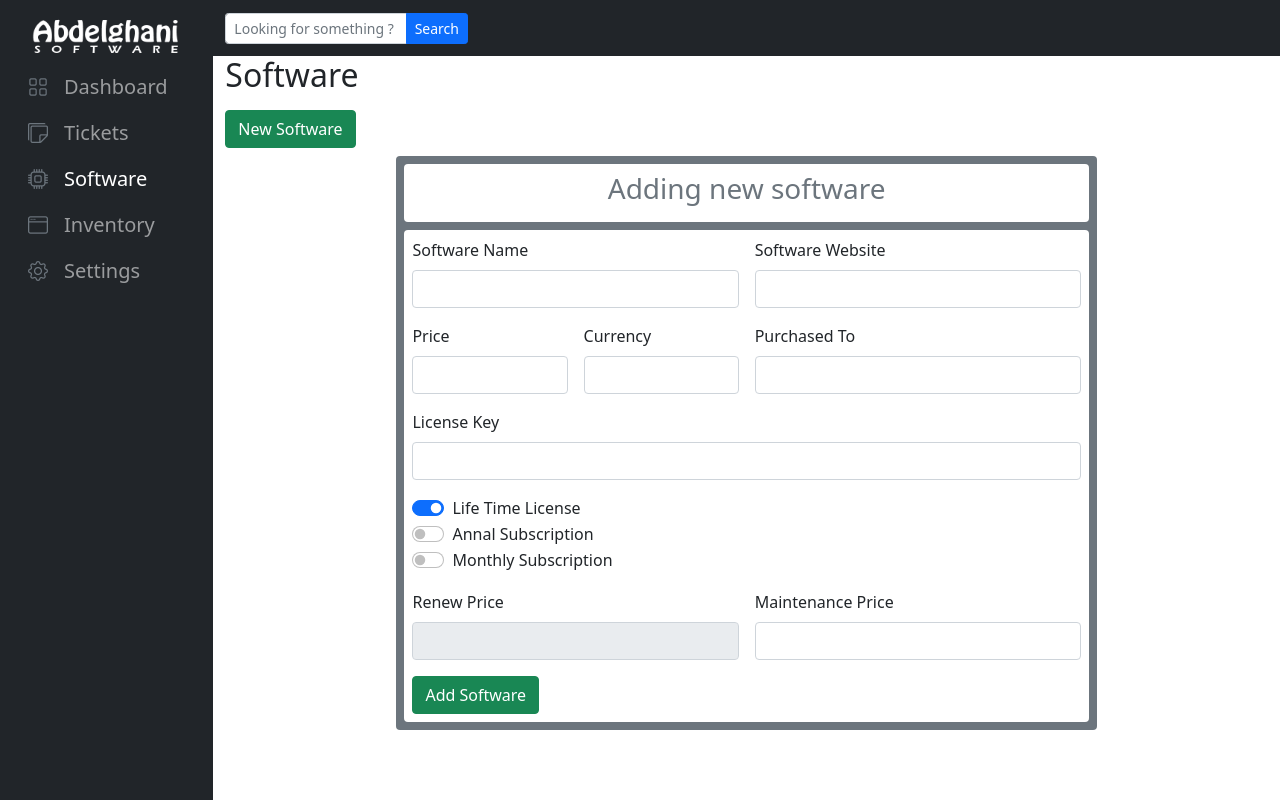
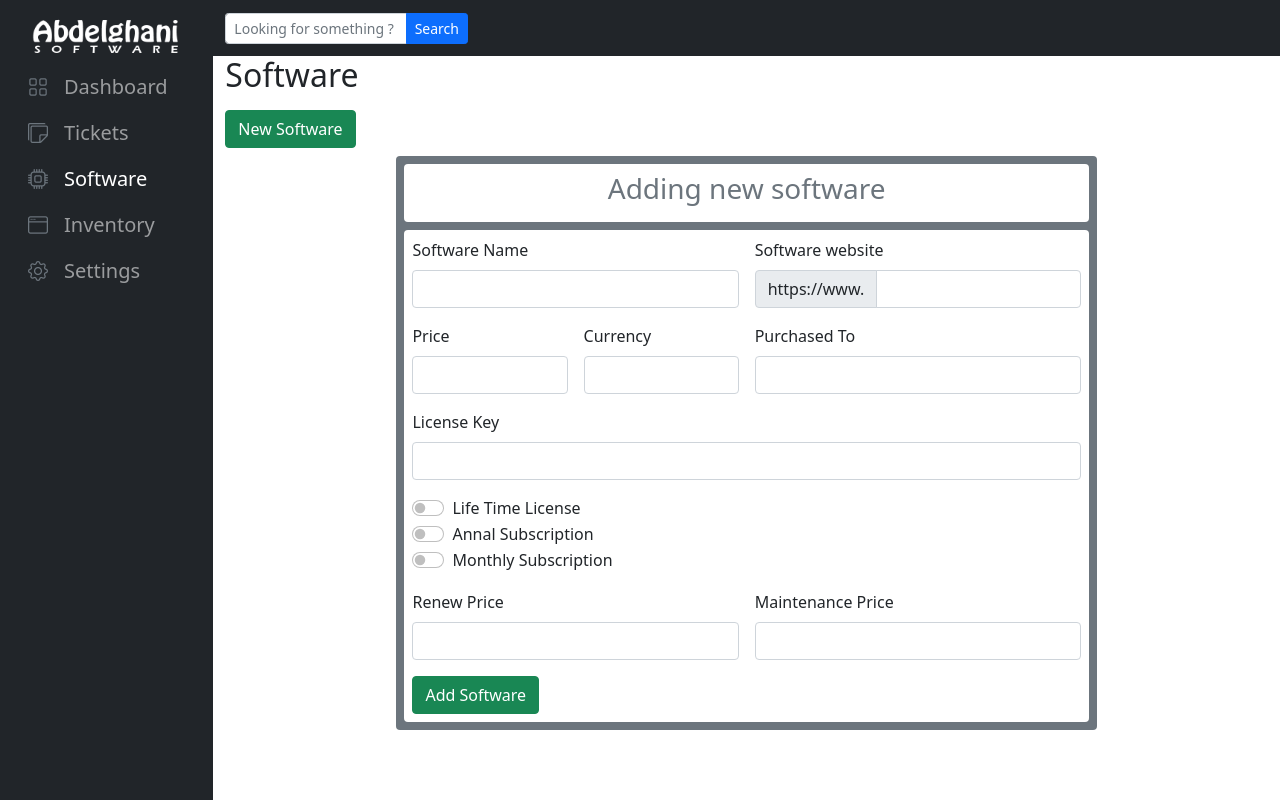
Before and after one commit to Abdelghani-Adel/I.T_Manager, a React (Create React App) app: page /software/add in a window 1280 px wide. Built offline with nearby package versions, Linux system fonts and the light colour scheme.

Commit message:
finished NewSoftware form

```diff
--- a/src/Pages/SoftwarePage/NewSoftware/AddPurchasedTo.js
+++ b/src/Pages/SoftwarePage/NewSoftware/AddPurchasedTo.js
@@ -1,8 +1,12 @@
 const AddPurchasedTo = (props) => {
+  const blurHandler = (e) => {
+    const object = { purchasedTo: e.target.value };
+    props.updateSoftwareObj(object);
+  };
   return (
     <div className="col-md-6">
       <label className="form-label">Purchased To</label>
-      <input type="text" className="form-control" />
+      <input type="text" className="form-control" onBlur={blurHandler} />
     </div>
   );
 };
--- a/src/Pages/SoftwarePage/NewSoftware/AddSoftwareActions.js
+++ b/src/Pages/SoftwarePage/NewSoftware/AddSoftwareActions.js
@@ -1,7 +1,9 @@
 const AddSoftwareActions = (props) => {
   return (
     <div className="col-md-4">
-      <button className="btn btn-success ">Add Software</button>
+      <button className="btn btn-success" role="submit">
+        Add Software
+      </button>
     </div>
   );
 };
--- a/src/Pages/SoftwarePage/NewSoftware/AddSoftwareKey.js
+++ b/src/Pages/SoftwarePage/NewSoftware/AddSoftwareKey.js
@@ -1,8 +1,12 @@
 const AddSoftwareKey = (props) => {
+  const blurHandler = (e) => {
+    const object = { licenseKey: e.target.value };
+    props.updateSoftwareObj(object);
+  };
   return (
     <div className="col-md-12">
       <label className="form-label">License Key</label>
-      <input type="text" className="form-control" />
+      <input type="text" className="form-control" onBlur={blurHandler} />
     </div>
   );
 };
--- a/src/Pages/SoftwarePage/NewSoftware/AddSoftwareLicenseType.js
+++ b/src/Pages/SoftwarePage/NewSoftware/AddSoftwareLicenseType.js
@@ -1,7 +1,10 @@
 import { useState } from "react";
 
 const AddSoftwareLicenseType = (props) => {
-  const { licenseType, setLicenseType } = props;
+  const onChangeHandler = (e) => {
+    const object = { licenseType: e.target.value };
+    props.updateSoftwareObj(object);
+  };
   return (
     <div className="col-md-12">
       <div className="form-check form-switch">
@@ -10,9 +13,9 @@ const AddSoftwareLicenseType = (props) => {
           type="radio"
           name="exampleRadios"
           id="exampleRadios1"
-          value="option1"
-          checked={licenseType === "lifeTimeLicense"}
-          onChange={() => setLicenseType((prev) => "lifeTimeLicense")}
+          value="lifeTime"
+          // checked={licenseType === "lifeTimeLicense"}
+          onChange={onChangeHandler}
         />
         <label className="form-check-label">Life Time License</label>
       </div>
@@ -23,8 +26,8 @@ const AddSoftwareLicenseType = (props) => {
           type="radio"
           name="exampleRadios"
           id="exampleRadios1"
-          value="option1"
-          onClick={() => setLicenseType((prev) => "annualFees")}
+          value="annual"
+          onChange={onChangeHandler}
         />
         <label className="form-check-label">Annal Subscription</label>
       </div>
@@ -35,8 +38,8 @@ const AddSoftwareLicenseType = (props) => {
           type="radio"
           name="exampleRadios"
           id="exampleRadios1"
-          value="option1"
-          onClick={() => setLicenseType((prev) => "monthlyFees")}
+          value="monthly"
+          onChange={onChangeHandler}
         />
         <label className="form-check-label">Monthly Subscription</label>
       </div>
--- a/src/Pages/SoftwarePage/NewSoftware/AddSoftwareMaintenance.js
+++ b/src/Pages/SoftwarePage/NewSoftware/AddSoftwareMaintenance.js
@@ -1,8 +1,12 @@
 const AddSoftwareMaintenance = (props) => {
+  const blurHandler = (e) => {
+    const object = { maintenancePrice: e.target.value };
+    props.updateSoftwareObj(object);
+  };
   return (
     <div className="col-md-6">
       <label className="form-label">Maintenance Price</label>
-      <input type="text" className="form-control" />
+      <input type="text" className="form-control" onBlur={blurHandler} />
     </div>
   );
 };
--- a/src/Pages/SoftwarePage/NewSoftware/AddSoftwareName.js
+++ b/src/Pages/SoftwarePage/NewSoftware/AddSoftwareName.js
@@ -1,8 +1,12 @@
 const AddSoftwareName = (props) => {
+  const onBlurHandler = (e) => {
+    const object = { name: e.target.value };
+    props.updateSoftwareObj(object);
+  };
   return (
     <div className="col-md-6">
       <label className="form-label">Software Name</label>
-      <input type="text" className="form-control" />
+      <input type="text" className="form-control" onBlur={onBlurHandler} />
     </div>
   );
 };
--- a/src/Pages/SoftwarePage/NewSoftware/AddSoftwarePrice.js
+++ b/src/Pages/SoftwarePage/NewSoftware/AddSoftwarePrice.js
@@ -1,16 +1,25 @@
 import { Fragment } from "react";
 
 const AddSoftwarePrice = (props) => {
+  const onPriceBlur = (e) => {
+    const priceObject = { price: e.target.value };
+    props.updateSoftwareObj(priceObject);
+  };
+
+  const onCurrencyBlur = (e) => {
+    const currencyObject = { currency: e.target.value };
+    props.updateSoftwareObj(currencyObject);
+  };
   return (
     <Fragment>
       <div className="col-md-3">
         <label className="form-label">Price</label>
-        <input type="text" className="form-control" />
+        <input type="text" className="form-control" onBlur={onPriceBlur} />
       </div>
 
       <div className="col-md-3">
         <label className="form-label">Currency</label>
-        <input type="text" className="form-control" />
+        <input type="text" className="form-control" onBlur={onCurrencyBlur} />
       </div>
     </Fragment>
   );
--- a/src/Pages/SoftwarePage/NewSoftware/AddSoftwareRenew.js
+++ b/src/Pages/SoftwarePage/NewSoftware/AddSoftwareRenew.js
@@ -1,11 +1,16 @@
 const AddSoftwareRenew = (props) => {
+  const blurHandler = (e) => {
+    const object = { renewPrice: e.target.value };
+    props.updateSoftwareObj(object);
+  };
   return (
     <div className="col-md-6">
       <label className="form-label">Renew Price</label>
       <input
         type="text"
         className="form-control"
-        disabled={props.licenseType === "lifeTimeLicense"}
+        disabled={props.softwareObject.licenseType === "lifeTime"}
+        onBlur={blurHandler}
       />
     </div>
   );
--- a/src/Pages/SoftwarePage/NewSoftware/AddSoftwareWebsite.js
+++ b/src/Pages/SoftwarePage/NewSoftware/AddSoftwareWebsite.js
@@ -1,8 +1,15 @@
 const AddSoftwareWebsite = (props) => {
+  const onBlurHandler = (e) => {
+    const object = { website: e.target.value };
+    props.updateSoftwareObj(object);
+  };
   return (
-    <div className="col-md-6">
-      <label className="form-label">Software Website</label>
-      <input type="text" className="form-control" />
+    <div className="col-md-6 ">
+      <label className="form-label">Software website</label>
+      <div className="input-group">
+        <span className="input-group-text">https://www.</span>
+        <input type="text" className="form-control" onBlur={onBlurHandler} />
+      </div>
     </div>
   );
 };
--- a/src/Pages/SoftwarePage/NewSoftware/NewSoftware.js
+++ b/src/Pages/SoftwarePage/NewSoftware/NewSoftware.js
@@ -1,4 +1,7 @@
 import { useState } from "react";
+import { useDispatch } from "react-redux";
+import { useHistory } from "react-router-dom";
+import { softwareActions } from "../../../Redux/slices/softwareSlices";
 import AddPurchasedTo from "./AddPurchasedTo";
 import AddSoftwareActions from "./AddSoftwareActions";
 import AddSoftwareHeader from "./AddSoftwareHeader";
@@ -11,26 +14,71 @@ import AddSoftwareRenew from "./AddSoftwareRenew";
 import AddSoftwareWebsite from "./AddSoftwareWebsite";
 
 const NewSoftware = (props) => {
+  const dispatch = useDispatch();
+  const history = useHistory();
+
+  const todary = new Date();
+  const [softwareObject, setSoftwareObject] = useState({
+    id: Math.random(),
+    name: "",
+    purchasedOn: todary.toLocaleDateString(),
+    purcahsedTo: "",
+    website: "",
+    licenseTime: "",
+    price: "",
+    currency: "",
+    renewPrice: "",
+    maintenancePrice: "",
+    licenseKey: "",
+    expired: false,
+  });
+
+  const updateSoftwareObj = (update) => {
+    setSoftwareObject((prev) => ({ ...prev, ...update }));
+  };
+
   const [licenseType, setLicenseType] = useState("lifeTimeLicense");
+
+  const newLicenseObject = {
+    id: Math.random(),
+    name: "test",
+    purchasedOn: todary.toLocaleDateString(),
+    purcahsedTo: "",
+    website: "",
+    licenseTime: licenseType,
+    price: "",
+    currency: "",
+    renewPrice: "",
+    maintenancePrice: "",
+    licenseKey: "",
+    expired: false,
+  };
+
+  const submitHandler = (e) => {
+    e.preventDefault();
+
+    dispatch(softwareActions.addSoftware(softwareObject));
+    history.push("/software/dashboard");
+  };
 
   return (
     <div className="col-10 col-xl-8 col-xxl-6 m-auto p-2 mb-2 bg-secondary rounded">
       <AddSoftwareHeader />
 
       <div className="p-2 bg-white rounded">
-        <form className="row g-3">
-          <AddSoftwareName />
-          <AddSoftwareWebsite />
-          <AddSoftwarePrice />
-          <AddPurchasedTo />
-          <AddSoftwareKey />
-          <AddSoftwareLicenseType
-            licenseType={licenseType}
-            setLicenseType={setLicenseType}
+        <form className="row g-3" onSubmit={submitHandler}>
+          <AddSoftwareName updateSoftwareObj={updateSoftwareObj} />
+          <AddSoftwareWebsite updateSoftwareObj={updateSoftwareObj} />
+          <AddSoftwarePrice updateSoftwareObj={updateSoftwareObj} />
+          <AddPurchasedTo updateSoftwareObj={updateSoftwareObj} />
+          <AddSoftwareKey updateSoftwareObj={updateSoftwareObj} />
+          <AddSoftwareLicenseType updateSoftwareObj={updateSoftwareObj} />
+          <AddSoftwareRenew
+            softwareObject={softwareObject}
+            updateSoftwareObj={updateSoftwareObj}
           />
-          <AddSoftwareRenew licenseType={licenseType} />
-          <AddSoftwareMaintenance />
-          <AddSoftwareActions />
+          <AddSoftwareMaintenance updateSoftwareObj={updateSoftwareObj} />
+          <AddSoftwareActions updateSoftwareObj={updateSoftwareObj} />
         </form>
       </div>
     </div>
--- a/src/Pages/SoftwarePage/SoftwareDetails/DetailsRenewalDate.js
+++ b/src/Pages/SoftwarePage/SoftwareDetails/DetailsRenewalDate.js
@@ -6,10 +6,10 @@ const DetailsRenewalDate = (props) => {
   useEffect(() => {
     let purchaseDate = new Date(props.software.purchasedOn);
     let renewalDate;
-    if (props.software.annualFees) {
+    if (props.software.licenseType === "annual") {
       purchaseDate.setFullYear(purchaseDate.getFullYear() + 1);
       renewalDate = purchaseDate.toLocaleDateString();
-    } else if (props.software.monthlyFees) {
+    } else if (props.software.licenseType === "monthly") {
       purchaseDate.setMonth(purchaseDate.getMonth() + 1);
       renewalDate = purchaseDate.toLocaleDateString();
     } else {
--- a/src/Redux/slices/softwareSlices.js
+++ b/src/Redux/slices/softwareSlices.js
@@ -7,6 +7,7 @@ const initialState = [
     purchasedOn: "9/23/2022",
     purchasedTo: "Abdelghani Adel",
     website: "https://www.veeam.com/",
+    licenseType: "lifeTimeLicense",
     lifeTimeLicense: false,
     annualFees: true,
     monthlyFees: false,
```
